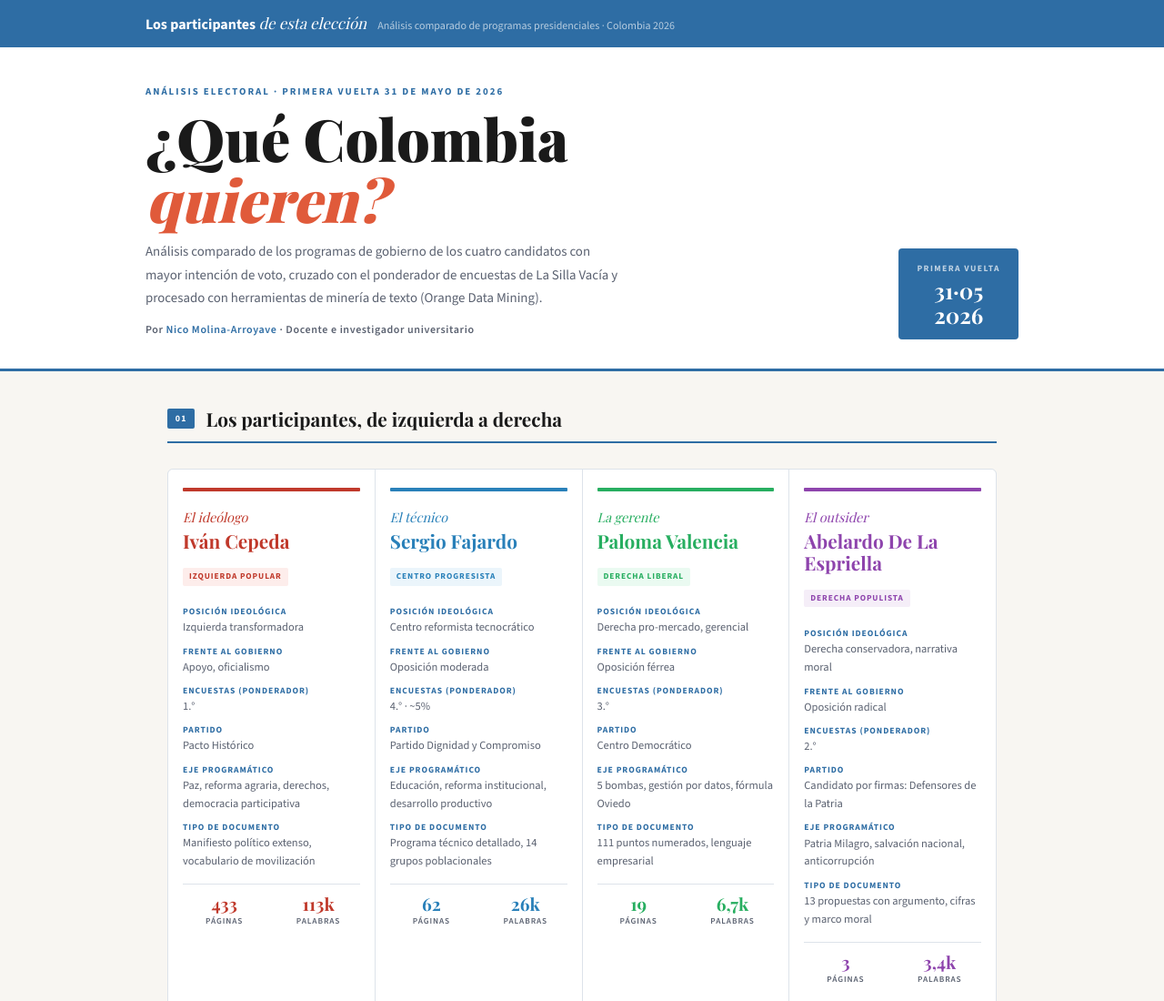
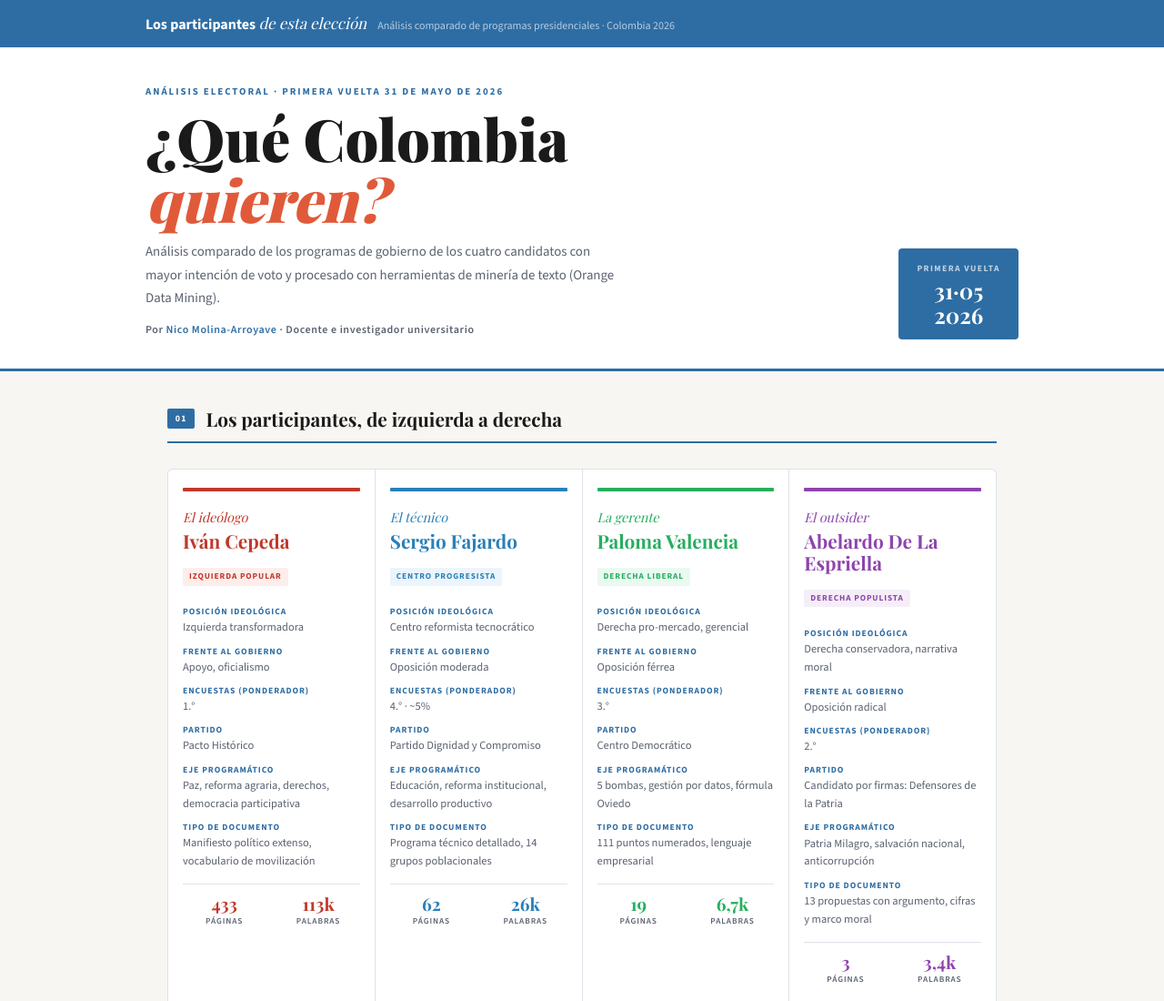
Before and after one commit to Nmolinaa13/An-lisisPropuestasPresidenciales, a plain HTML site: page index.html in a window 1280 px wide. Shown: the top 1100 px of the page at 91% size. Drawn offline with nearby package versions, Linux system fonts and the light colour scheme; a web font is replaced by a local one.

Commit message:
Update index.html

```diff
--- a/index.html
+++ b/index.html
@@ -791,7 +791,7 @@ footer {
     <div>
       <p class="hero-eyebrow">Análisis electoral · Primera vuelta 31 de mayo de 2026</p>
       <h1>¿Qué Colombia<br><em>quieren?</em></h1>
-      <p class="hero-desc">Análisis comparado de los programas de gobierno de los cuatro candidatos con mayor intención de voto, cruzado con el ponderador de encuestas de La Silla Vacía y procesado con herramientas de minería de texto (Orange Data Mining).</p>
+      <p class="hero-desc">Análisis comparado de los programas de gobierno de los cuatro candidatos con mayor intención de voto y procesado con herramientas de minería de texto (Orange Data Mining).</p>
       <p class="hero-byline">Por <span>Nico Molina-Arroyave</span> · Docente e investigador universitario</p>
     </div>
     <div class="hero-badge">
```
